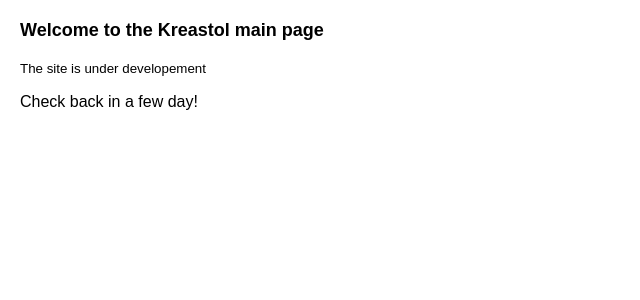
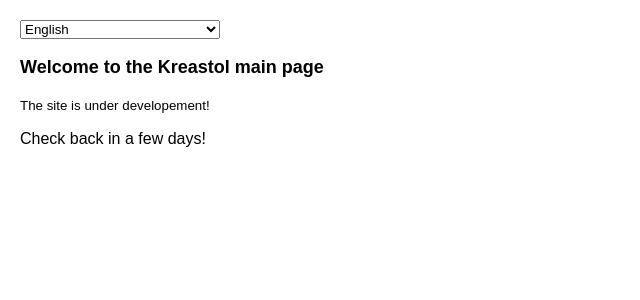
Before and after one commit to kreastol-club/kreastol-reloaded, a React (Create React App) app: page / in a window 1280 px wide. Shown: the top 300 px of the page, without its empty margins (0-640 px from the left). Built offline with nearby package versions, Linux system fonts and the light colour scheme.

Commit message:
added translation

```diff
--- a/compose/docker-compose.yml
+++ b/compose/docker-compose.yml
@@ -4,6 +4,6 @@ name: kreastol-reloaded
 
 services:
   app:
-    image: kreastol-reloaded:1.2
+    image: kreastol-reloaded:1.3
     ports:
       - "8888:3000"
--- /dev/null
+++ b/src/i18n.js
@@ -0,0 +1,34 @@
+import i18n from "i18next";
+import { initReactI18next } from "react-i18next";
+
+
+// Importing translation files
+
+import translationEN from "./locales/en/translation.json";
+import translationHU from "./locales/hu/translation.json";
+
+
+//Creating object with the variables of imported translation files
+const resources = {
+  en: {
+    translation: translationEN,
+  },
+  hu: {
+    translation: translationHU,
+  },
+};
+
+//i18N Initialization
+
+i18n
+  .use(initReactI18next)
+  .init({
+    resources,
+    lng:"en", //default language
+    keySeparator: false,
+    interpolation: {
+      escapeValue: false,
+    },
+  });
+
+export default i18n;
--- a/src/index.js
+++ b/src/index.js
@@ -4,6 +4,8 @@ import './css/index.css';
 import reportWebVitals from './reportWebVitals';
 import App from './App';
 import {BrowserRouter} from "react-router-dom";
+import './i18n';
+
 const root = ReactDOM.createRoot(document.getElementById('root'));
 root.render(
   <React.StrictMode>
--- /dev/null
+++ b/src/locales/en/translation.json
@@ -0,0 +1,8 @@
+{
+    "name": "Name",
+    "english": "English",
+    "hungarian": "Hungarian",
+    "welcome": "Welcome to the Kreastol main page",
+    "under-developement": "The site is under developement!",
+    "check-back": "Check back in a few days!"
+  }
--- /dev/null
+++ b/src/locales/hu/translation.json
@@ -0,0 +1,8 @@
+{
+    "name": "Név",
+    "english": "Angol",
+    "hungarian": "Magyar",
+    "welcome": "Üdvözöllek a Kreastol Klub fő oldalán",
+    "under-developement": "Ez az oldal még fejlesztés alatt áll!",
+    "check-back": "Látogass vissza néhány nap múlva!"
+  }
--- a/src/pages/index.jsx
+++ b/src/pages/index.jsx
@@ -1,12 +1,23 @@
 import React from "react";
-
+import { useTranslation } from "react-i18next";
 const MainPage = () => {
+  let { t, i18n } = useTranslation();
+  let changeLanguageHandler = (e) => {
+    const languageValue = e.target.value
+    i18n.changeLanguage(languageValue);
+  }
   return (
     <div>
-      <h3>Welcome to the Kreastol main page</h3>
-      <small>The site is under developement</small>
+      <select className="custom-select" style={{width: 200}} onChange={changeLanguageHandler}>
+        <option value="en" >{t('english')}</option>
+        <option value="hu" >{t('hungarian')}</option>
+      </select>
+      <br />
+      <br />
+      <h3>{t('welcome')}</h3>
+      <small>{t('under-developement')}</small>
 
-      <p>Check back in a few day!</p>
+      <p>{t('check-back')}</p>
     </div>
   );
 };
```
